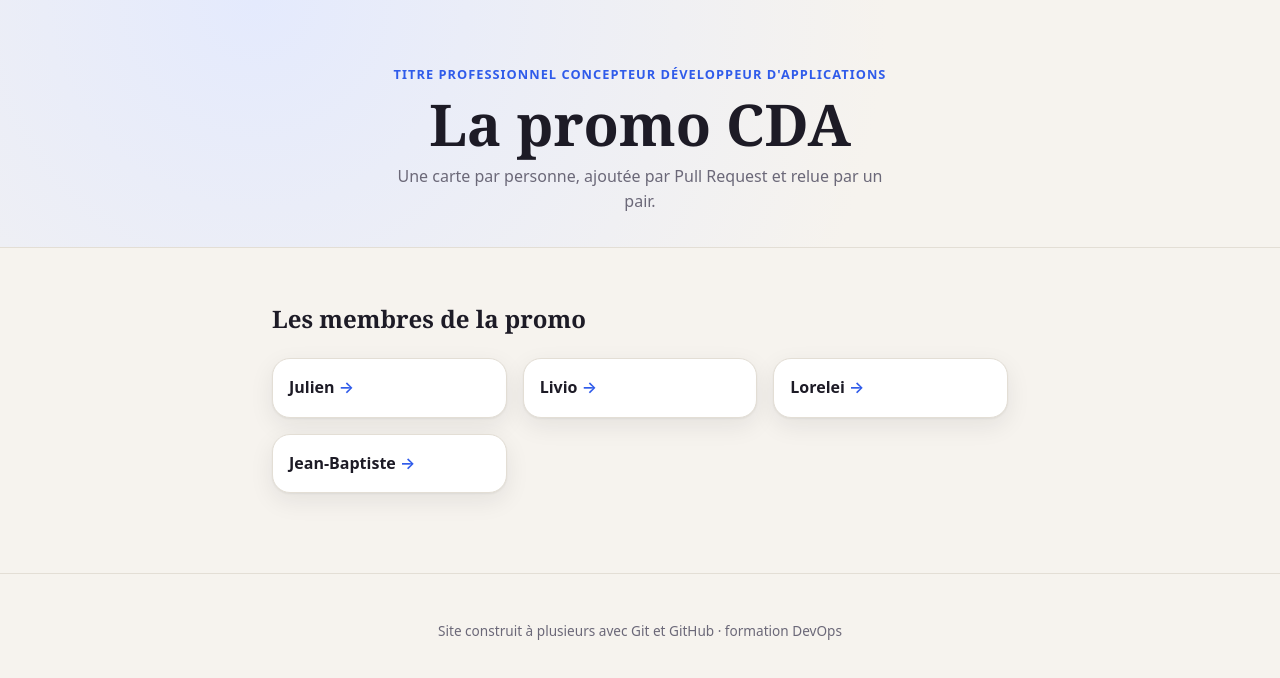
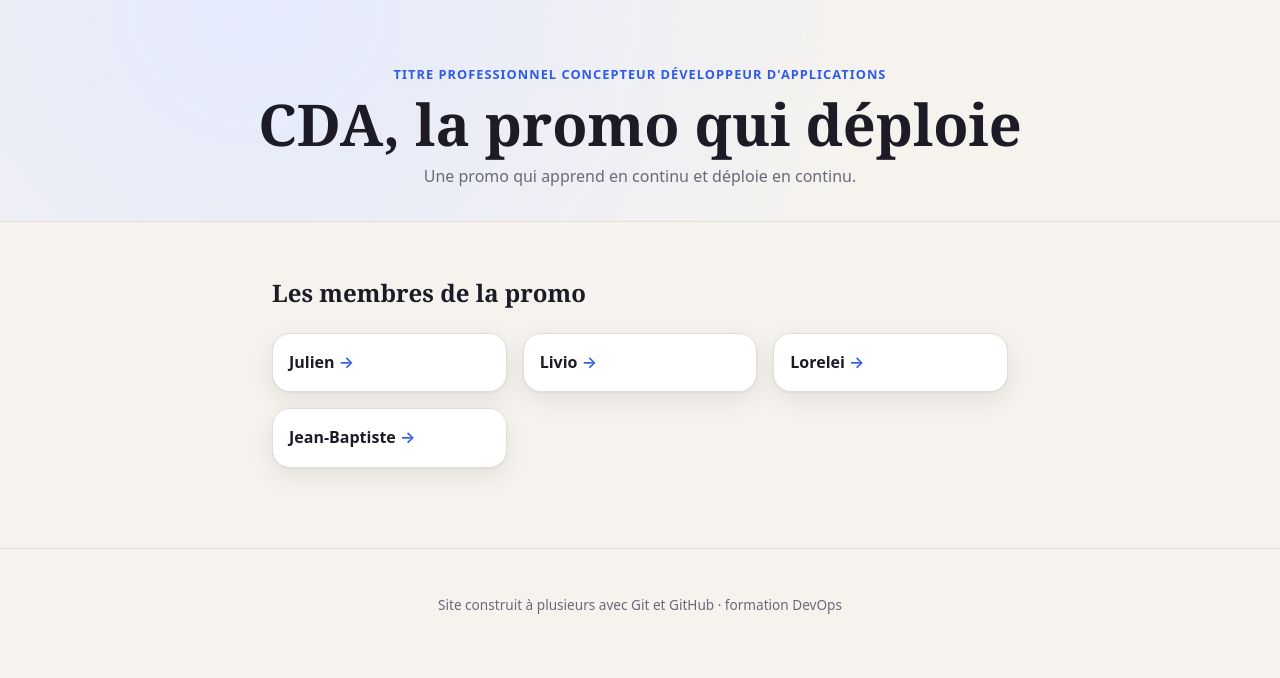
Before and after one commit to Jeeiib/site-promo, a plain HTML site: page index.html in a window 1280 px wide. Drawn offline with Linux system fonts and the light colour scheme.

Commit message:
feat(accueil): renomme le site en « CDA, la promo qui déploie »

```diff
--- a/index.html
+++ b/index.html
@@ -9,9 +9,9 @@
   <body>
     <header class="hero">
       <p class="hero__kicker">Titre professionnel Concepteur Développeur d'Applications</p>
-      <h1 class="hero__title">La promo CDA</h1>
+      <h1 class="hero__title">CDA, la promo qui déploie</h1>
       <p class="hero__intro">
-        Une carte par personne, ajoutée par Pull Request et relue par un pair.
+        Une promo qui apprend en continu et déploie en continu.
       </p>
     </header>
 
```
